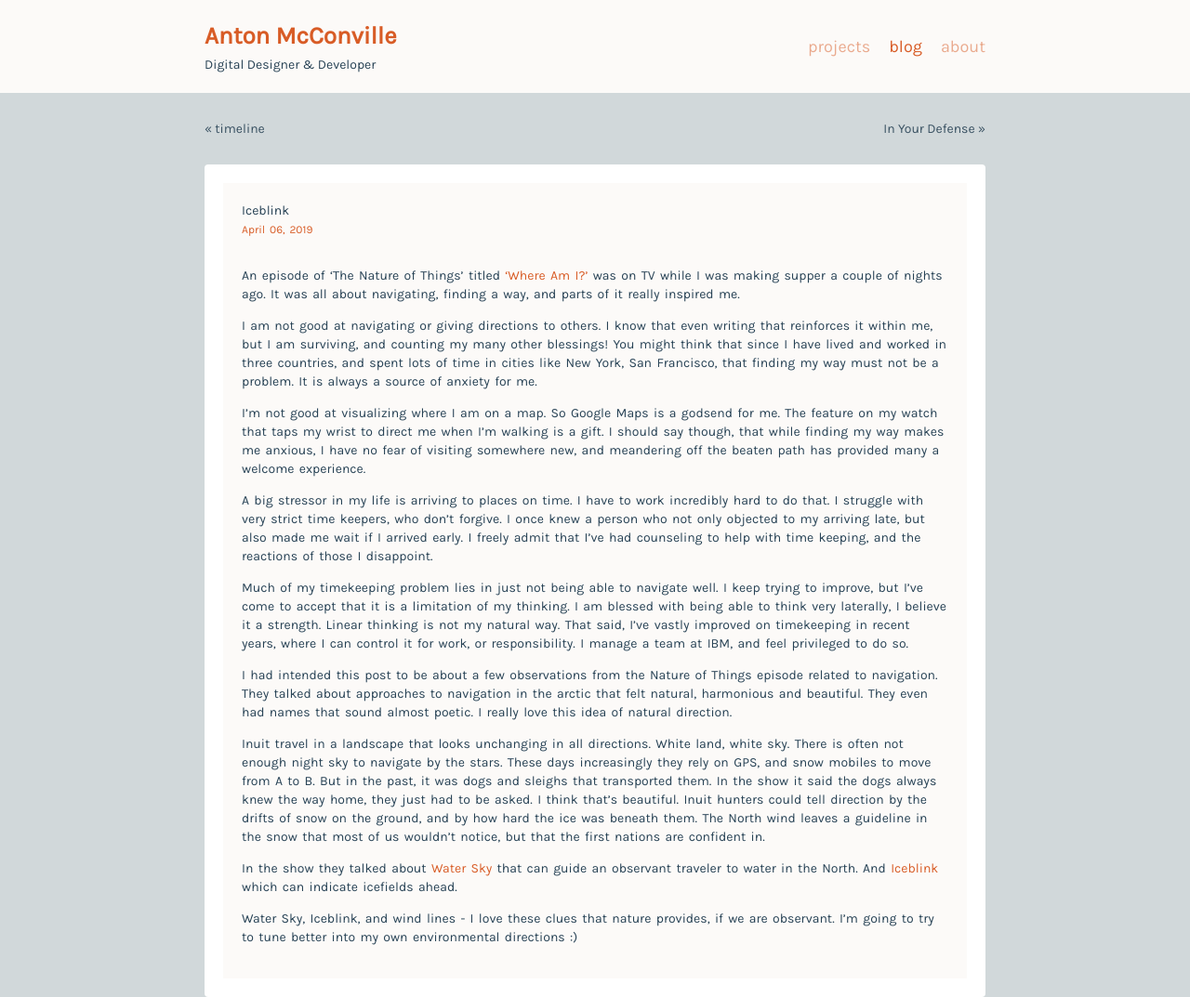
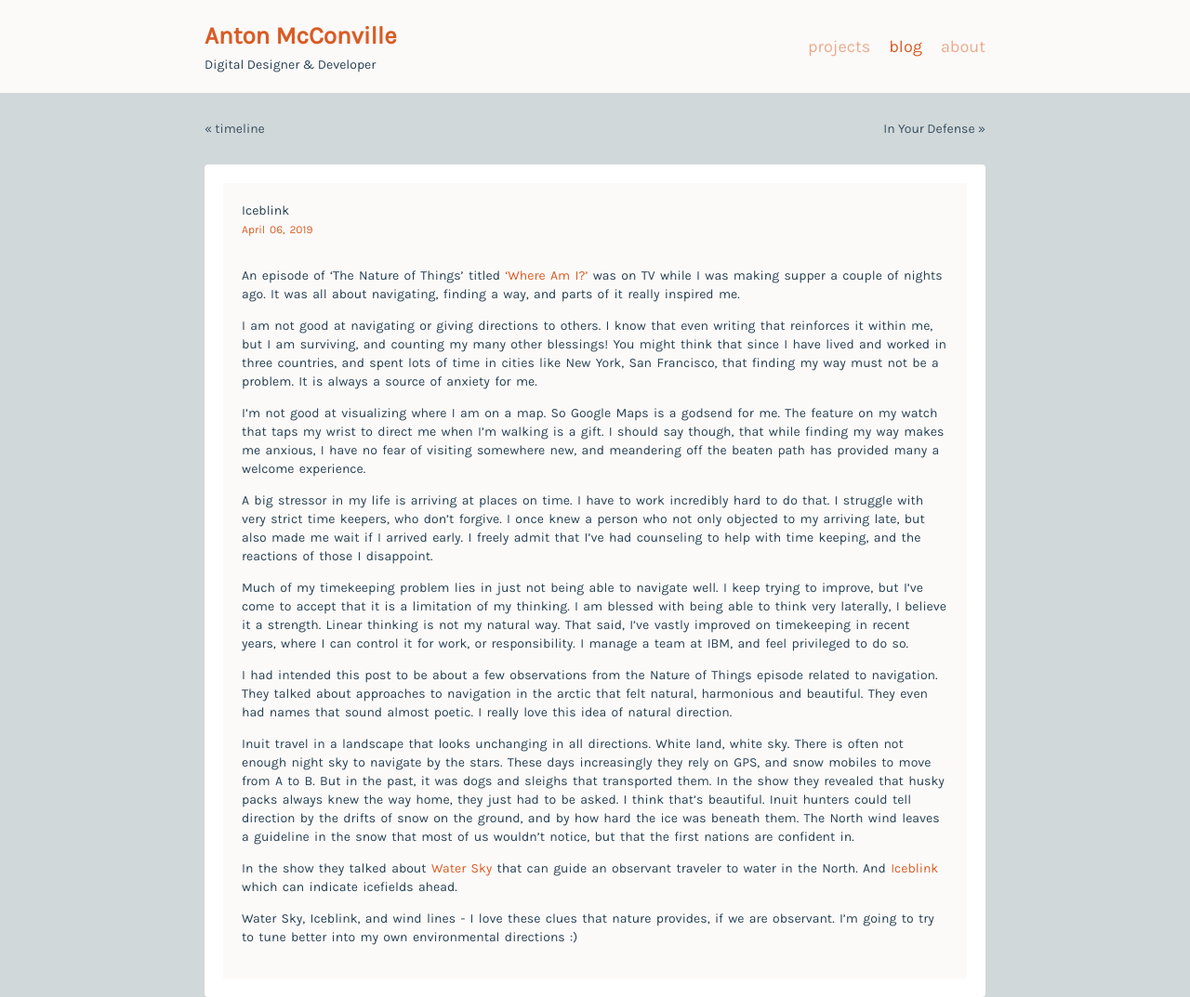
Before and after one commit to mcconville/blog, a Jekyll site: the page built from _posts/blog/2019-04-06-iceblink.md, in a window 1280 px wide. Shown: the whole page at 93% size. Built offline with Jekyll 4.4.1, drawn with Linux system fonts in a browser that asks for light colours.

Commit message:
improvement

```diff
--- a/_posts/blog/2019-04-06-iceblink.md
+++ b/_posts/blog/2019-04-06-iceblink.md
@@ -11,13 +11,13 @@ I am not good at navigating or giving directions to others. I know that even wri
 
 I'm not good at visualizing where I am on a map. So Google Maps is a godsend for me. The feature on my watch that taps my wrist to direct me when I'm walking is a gift. I should say though, that while finding my way makes me anxious, I have no fear of visiting somewhere new, and meandering off the beaten path has provided many a welcome experience.
 
-A big stressor in my life is arriving to places on time. I have to work incredibly hard to do that. I struggle with very strict time keepers, who don't forgive. I once knew a person who not only objected to my arriving late, but also made me wait if I arrived early. I freely admit that I've had counseling to help with time keeping, and the reactions of those I disappoint.
+A big stressor in my life is arriving at places on time. I have to work incredibly hard to do that. I struggle with very strict time keepers, who don't forgive. I once knew a person who not only objected to my arriving late, but also made me wait if I arrived early. I freely admit that I've had counseling to help with time keeping, and the reactions of those I disappoint.
 
 Much of my timekeeping problem lies in just not being able to navigate well. I keep trying to improve, but I've come to accept that it is a limitation of my thinking. I am blessed with being able to think very laterally, I believe it a strength. Linear thinking is not my natural way. That said, I've vastly improved on timekeeping in recent years, where I can control it for work, or responsibility. I manage a team at IBM, and feel privileged to do so.
 
 I had intended this post to be about a few observations from the Nature of Things episode related to navigation. They talked about approaches to navigation in the arctic that felt natural, harmonious and beautiful. They even had names that sound almost poetic. I really love this idea of natural direction.
 
-Inuit travel in a landscape that looks unchanging in all directions. White land, white sky. There is often not enough night sky to navigate by the stars. These days increasingly they rely on GPS, and snow mobiles to move from A to B. But in the past, it was dogs and sleighs that transported them. In the show it said the dogs always knew the way home, they just had to be asked. I think that's beautiful. Inuit hunters could tell direction by the drifts of snow on the ground, and by how hard the ice was beneath them. The North wind leaves a guideline in the snow that most of us wouldn't notice, but that the first nations are confident in.
+Inuit travel in a landscape that looks unchanging in all directions. White land, white sky. There is often not enough night sky to navigate by the stars. These days increasingly they rely on GPS, and snow mobiles to move from A to B. But in the past, it was dogs and sleighs that transported them. In the show they revealed that husky packs always knew the way home, they just had to be asked. I think that's beautiful. Inuit hunters could tell direction by the drifts of snow on the ground, and by how hard the ice was beneath them. The North wind leaves a guideline in the snow that most of us wouldn't notice, but that the first nations are confident in.
 
 In the show they talked about [Water Sky](https://en.wikipedia.org/wiki/Water_sky) that can guide an observant traveler to water in the North. And [Iceblink](https://en.wikipedia.org/wiki/Iceblink) which can indicate icefields ahead.
 
```
